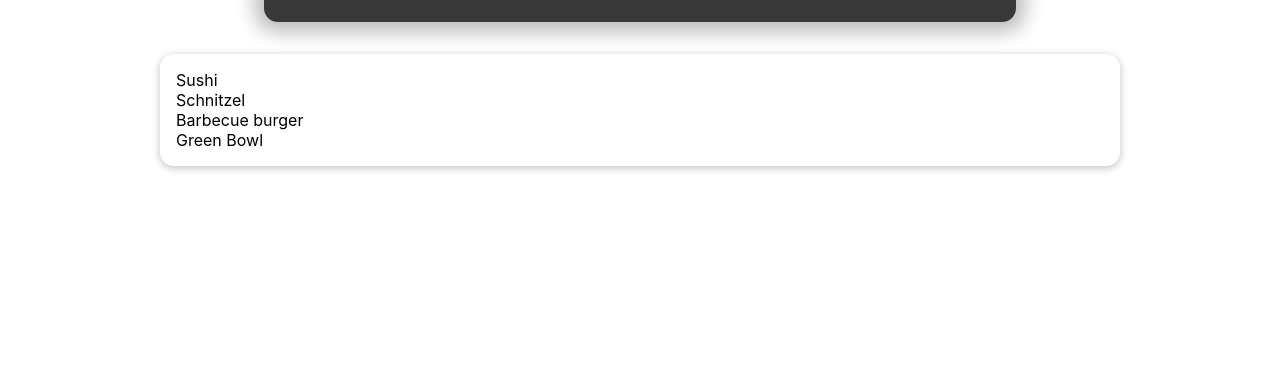
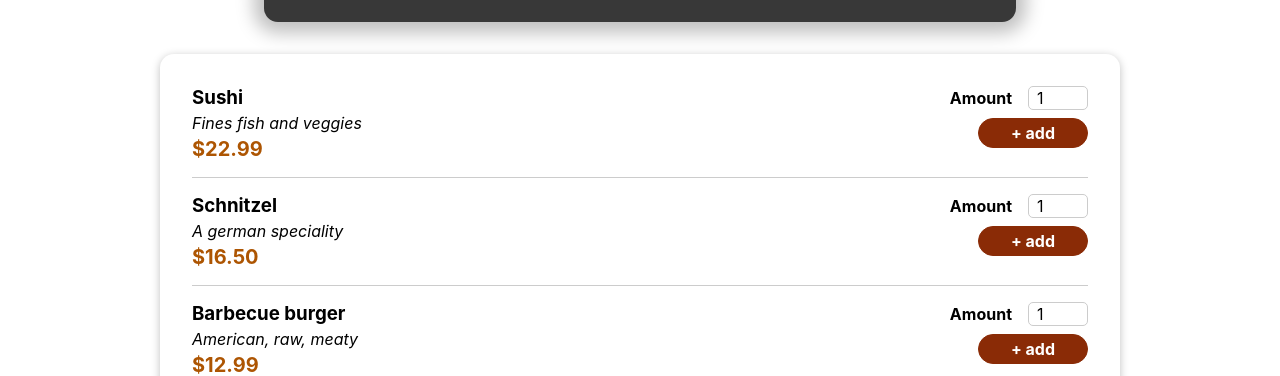
Before and after one commit to neziriElvira/food-order-app, a React (Create React App) app: page / in a window 1280 px wide. Shown: the part 428-804 px from the top of the page. Built offline with nearby package versions, Linux system fonts and the light colour scheme; the HTML template or start-up script is replaced by a standard one.

Commit message:
Added a from

```diff
--- a/src/components/Meals/MealItem.js
+++ b/src/components/Meals/MealItem.js
@@ -1,19 +1,20 @@
 import React from "react";
 import style from './MealItem.module.css';
+import MealItemFrom from "./MealItemForm";
 
 const MealItem = (props) => {
 
     const price = `$${props.price.toFixed(2)}`;
 
     return (
-        <li>
-            <div className={style.meal}>
+        <li className={style.meal}>
+            <div>
                 <h3>{props.name}</h3>
-                <div>{props.description}</div>
-                <div>{price}</div>
+                <div className={style.description}>{props.description}</div>
+                <div className={style.price}>{price}</div>
             </div>
             <div>
-
+                <MealItemFrom id={props.id} />
             </div>
         </li>
     );
--- /dev/null
+++ b/src/components/Meals/MealItemForm.js
@@ -0,0 +1,22 @@
+import React from 'react';
+import Input from '../UI/Input';
+import style from './MealItemForm.module.css';
+
+const MealItemFrom = (props) => {
+
+    return (
+        <form className={style.form}>
+            <Input label='Amount' input={{
+                id: 'amount_' + props.id,
+                type: 'number',
+                min: '1',
+                max: '8',
+                step: '1',
+                defaultValue: '1'
+            }} />
+            <button>+ add</button>
+        </form>
+    );
+}
+
+export default MealItemFrom;
--- /dev/null
+++ b/src/components/Meals/MealItemForm.module.css
@@ -0,0 +1,20 @@
+.form {
+    text-align: right;
+}
+
+.form button {
+    font: inherit;
+    cursor: pointer;
+    background-color: #8a2b06;
+    border: 1px solid #8a2b06;
+    color: white;
+    padding: 0.25rem 2rem;
+    border-radius: 20px;
+    font-weight: bold;
+}
+
+.form button:hover,
+.form button:active {
+    background-color: #641e03;
+    border-color: #641e03;
+}
--- a/src/components/Meals/Meals.js
+++ b/src/components/Meals/Meals.js
@@ -2,6 +2,7 @@
 import { MEALS } from "../Utils/states";
 import style from './Melas.module.css';
 import Card from "../UI/Card";
+import MealItem from "./MealItem";
 
 
 const Meals = (props) => {
@@ -12,8 +13,14 @@
         <section className={style.meals}>
             <Card>
                 <ul>
-                    {melasList.map((meals) =>
-                        <li>{meals.name}</li>
+                    {melasList.map((meal) =>
+                        <MealItem
+                            id={meal.id}
+                            key={meal.id}
+                            name={meal.name}
+                            description={meal.description}
+                            price={meal.price}
+                        />
                     )}
                 </ul>
             </Card>
--- /dev/null
+++ b/src/components/UI/Input.js
@@ -0,0 +1,14 @@
+import React from 'react';
+import style from './Input.module.css';
+
+const Input = (props) => {
+
+    return (
+        <div className={style.input}>
+            <label htmlFor={props.input.id}>{props.label}</label>
+            <input {...props.input} />
+        </div>
+    )
+}
+
+export default Input;
--- /dev/null
+++ b/src/components/UI/Input.module.css
@@ -0,0 +1,18 @@
+.input {
+    display: flex;
+    align-items: center;
+    margin-bottom: 0.5rem;
+}
+
+.input label {
+    font-weight: bold;
+    margin-right: 1rem;
+}
+
+.input input {
+    width: 3rem;
+    border-radius: 5px;
+    border: 1px solid #ccc;
+    font: inherit;
+    padding-left: 0.5rem;
+}
--- a/src/components/Utils/states.js
+++ b/src/components/Utils/states.js
@@ -4,25 +4,25 @@
         id: 'm1',
         name: 'Sushi',
         description: 'Fines fish and veggies',
-        amount: 22.99
+        price: 22.99
     },
     {
         id: 'm2',
         name: 'Schnitzel',
         description: 'A german speciality',
-        amount: 16.50
+        price: 16.50
     },
     {
         id: 'm3',
         name: 'Barbecue burger',
         description: 'American, raw, meaty',
-        amount: 12.99
+        price: 12.99
     },
     {
         id: 'm4',
         name: 'Green Bowl',
         description: 'Healty ... and Green',
-        amount: 18.99
+        price: 18.99
     },
 ];
 
```
